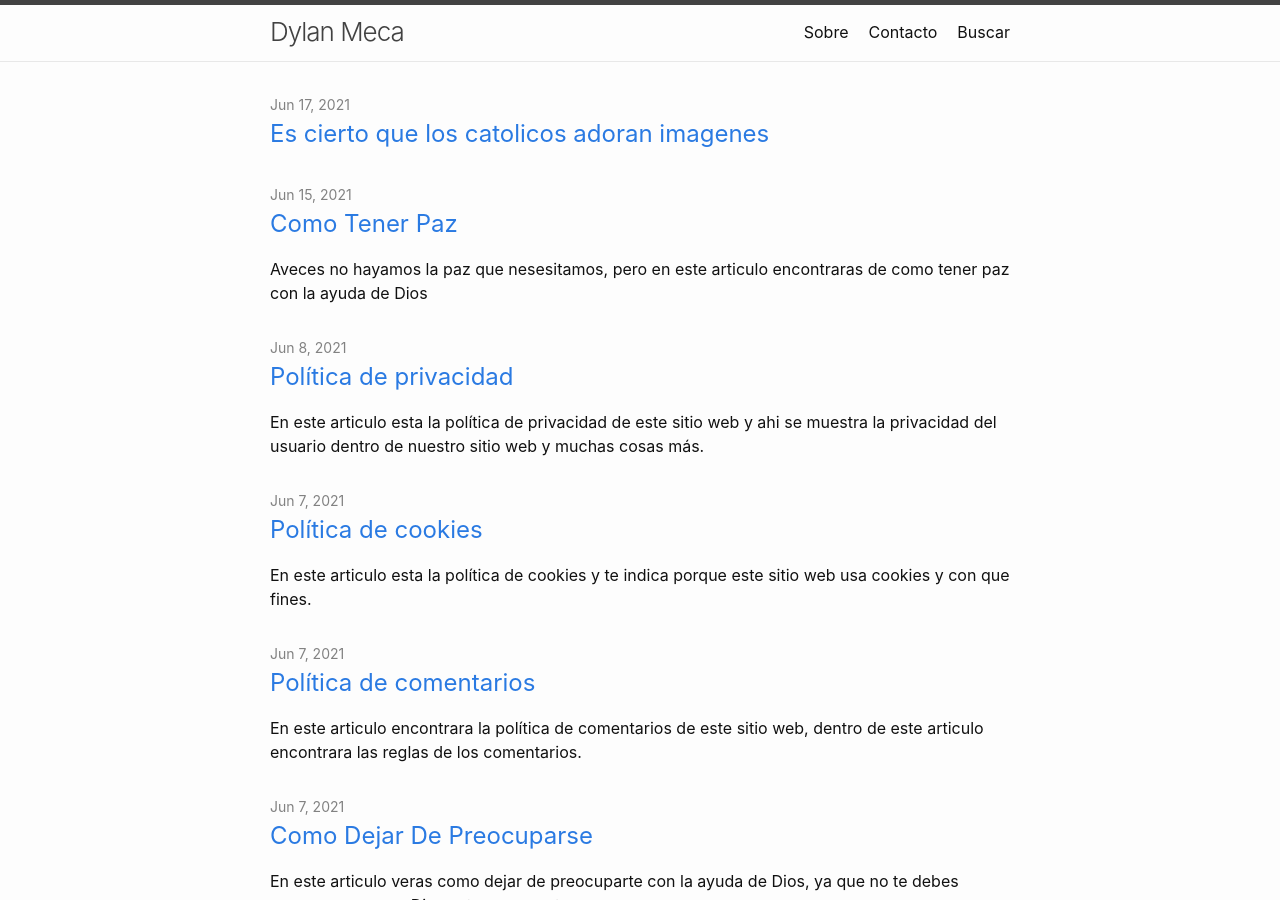
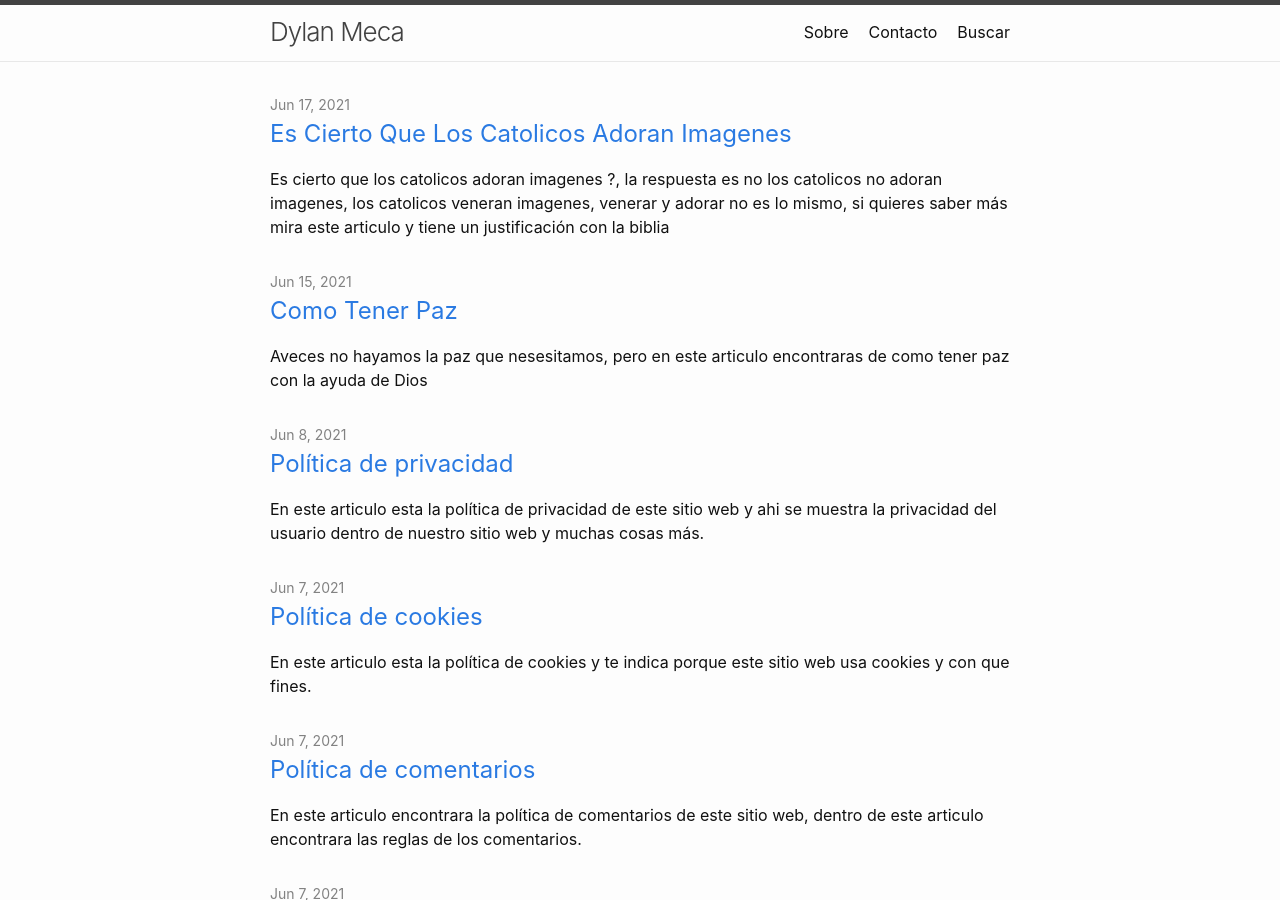
Before and after one commit to dylanmeca/dylanmeca.github.io, a Jekyll site: the page built from index.md, in a window 1280 px wide and 900 px high. Built offline with Jekyll 4.4.1, drawn with Linux system fonts in a browser that asks for light colours.

Commit message:
Update 2021-06-17-Es-cierto-que-los-catolicos-adoran-imagenes.md

```diff
--- a/_posts/2021-06-17-Es-cierto-que-los-catolicos-adoran-imagenes.md
+++ b/_posts/2021-06-17-Es-cierto-que-los-catolicos-adoran-imagenes.md
@@ -1,6 +1,14 @@
 ---
 layout: post
-title: Es cierto que los catolicos adoran imagenes
+description: Es cierto que los catolicos adoran imagenes ?, la respuesta es no los catolicos no adoran imagenes, los catolicos veneran imagenes, venerar y adorar no es lo mismo, si quieres saber más mira este articulo y tiene un justificación con la biblia
+keywords:
+    - Dios
+    - es cierto que los catolicos adoran imagenes
+    - es cierto que los catolicos
+    - catolicos
+    - venerar imagenes
+    - justificacion
+    - biblia
 ---
 
 Nosotros los catolicos, no adoramos imagenes sabemos perfectamente bien que en Exodo 20:3 - 5:
```
